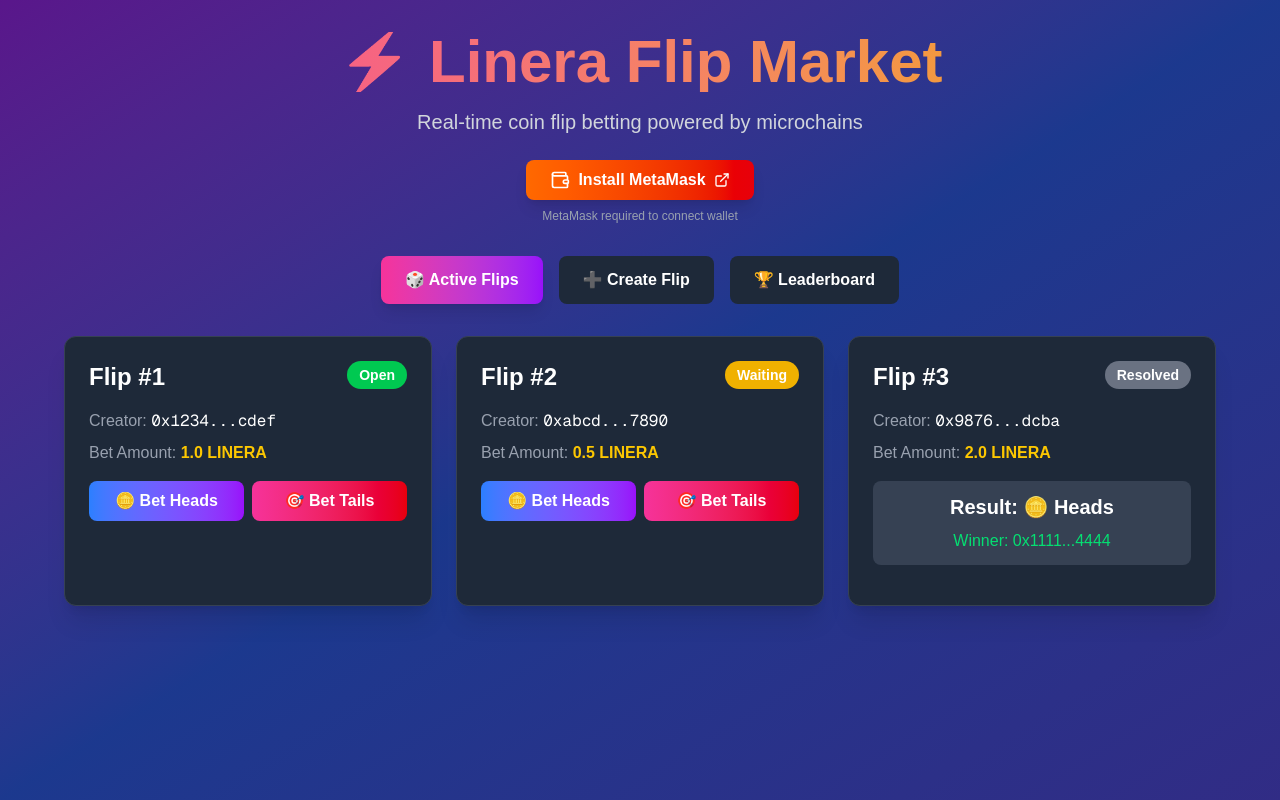
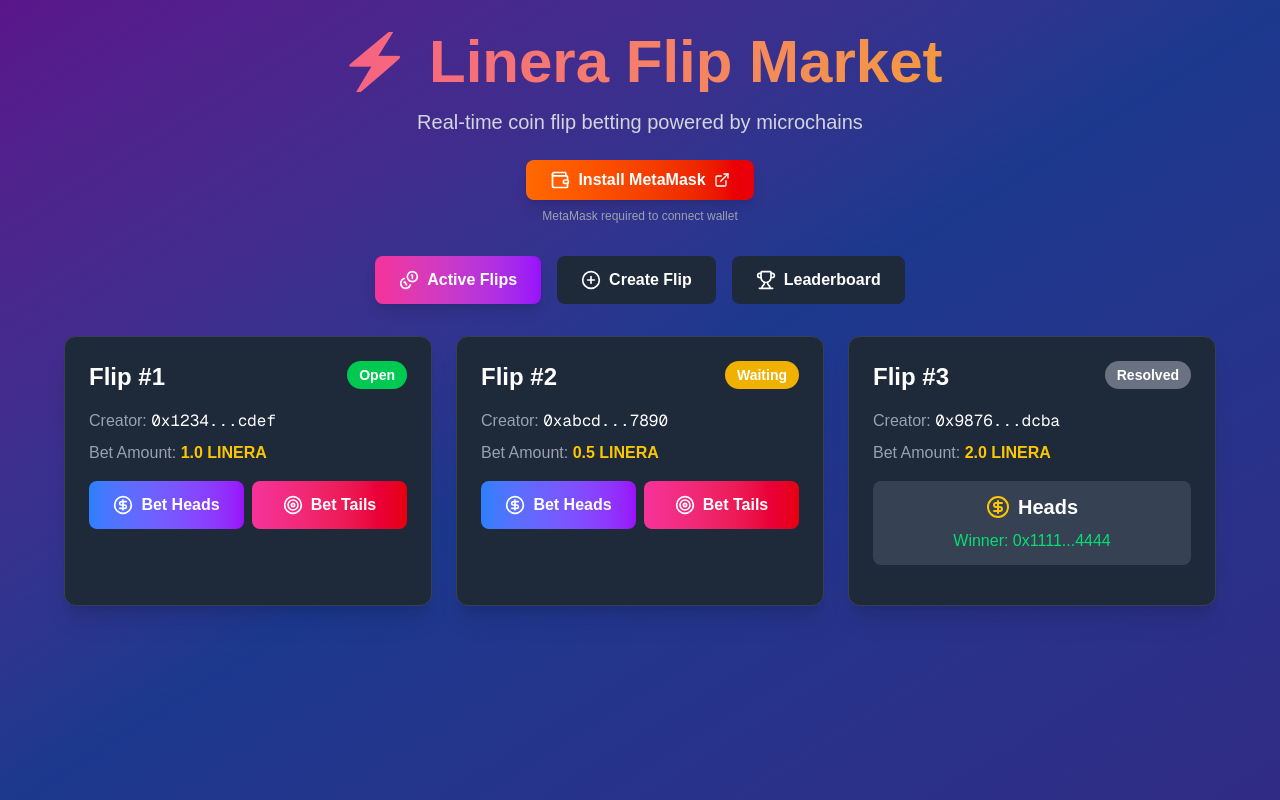
Before and after one commit to AlexD-Great/Linera-flip-market, a Next.js app in the folder web/: page / in a window 1280 px wide. Built offline with nearby package versions, Linux system fonts and the light colour scheme.

Commit message:
Replace emoji with Lucide icons for better UI consistency

```diff
--- a/web/app/page.tsx
+++ b/web/app/page.tsx
@@ -6,7 +6,7 @@ import CreateFlip from '@/components/CreateFlip';
 import Leaderboard from '@/components/Leaderboard';
 import WalletConnect from '@/components/WalletConnect';
 import { useFlipMarketStore } from '@/lib/store';
-import { Loader2 } from 'lucide-react';
+import { Loader2, Coins, PlusCircle, Trophy } from 'lucide-react';
 
 export default function Home() {
   const [activeTab, setActiveTab] = useState('flips');
@@ -32,36 +32,39 @@ export default function Home() {
           </div>
         </header>
 
-        <div className="flex justify-center gap-4 mb-8">
+        <div className="flex justify-center gap-4 mb-8 flex-wrap">
           <button
             onClick={() => setActiveTab('flips')}
-            className={`px-6 py-3 rounded-lg font-semibold transition-all ${
+            className={`px-6 py-3 rounded-lg font-semibold transition-all flex items-center gap-2 ${
               activeTab === 'flips'
                 ? 'bg-gradient-to-r from-pink-500 to-purple-600 shadow-lg'
                 : 'bg-gray-800 hover:bg-gray-700'
             }`}
           >
-            🎲 Active Flips
+            <Coins className="w-5 h-5" />
+            Active Flips
           </button>
           <button
             onClick={() => setActiveTab('create')}
-            className={`px-6 py-3 rounded-lg font-semibold transition-all ${
+            className={`px-6 py-3 rounded-lg font-semibold transition-all flex items-center gap-2 ${
               activeTab === 'create'
                 ? 'bg-gradient-to-r from-pink-500 to-purple-600 shadow-lg'
                 : 'bg-gray-800 hover:bg-gray-700'
             }`}
           >
-            ➕ Create Flip
+            <PlusCircle className="w-5 h-5" />
+            Create Flip
           </button>
           <button
             onClick={() => setActiveTab('leaderboard')}
-            className={`px-6 py-3 rounded-lg font-semibold transition-all ${
+            className={`px-6 py-3 rounded-lg font-semibold transition-all flex items-center gap-2 ${
               activeTab === 'leaderboard'
                 ? 'bg-gradient-to-r from-pink-500 to-purple-600 shadow-lg'
                 : 'bg-gray-800 hover:bg-gray-700'
             }`}
           >
-            🏆 Leaderboard
+            <Trophy className="w-5 h-5" />
+            Leaderboard
           </button>
         </div>
 
--- a/web/components/FlipCard.tsx
+++ b/web/components/FlipCard.tsx
@@ -3,7 +3,7 @@
 import { useFlipMarketStore } from '@/lib/store';
 import { shortenAddress } from '@/lib/utils';
 import { CoinSide, Flip } from '@/lib/types';
-import { Loader2 } from 'lucide-react';
+import { Loader2, CircleDollarSign, Target } from 'lucide-react';
 
 interface FlipCardProps {
   flip: Flip;
@@ -51,9 +51,19 @@ export default function FlipCard({ flip }: FlipCardProps) {
 
       {isResolved && flip.result && (
         <div className="mb-4 p-3 bg-gray-700 rounded-lg">
-          <p className="text-center text-xl font-bold">
-            Result: {flip.result === CoinSide.Heads ? '🪙 Heads' : '🎯 Tails'}
-          </p>
+          <div className="flex items-center justify-center gap-2 text-xl font-bold mb-2">
+            {flip.result === CoinSide.Heads ? (
+              <>
+                <CircleDollarSign className="w-6 h-6 text-yellow-400" />
+                <span>Heads</span>
+              </>
+            ) : (
+              <>
+                <Target className="w-6 h-6 text-red-400" />
+                <span>Tails</span>
+              </>
+            )}
+          </div>
           {flip.winner && (
             <p className="text-center text-green-400 mt-2">
               Winner: {shortenAddress(flip.winner)}
@@ -67,16 +77,30 @@ export default function FlipCard({ flip }: FlipCardProps) {
           <button
             onClick={() => handleBet(CoinSide.Heads)}
             disabled={isLoading}
-            className="flex-1 bg-gradient-to-r from-blue-500 to-purple-600 hover:from-blue-600 hover:to-purple-700 px-4 py-2 rounded-lg font-semibold transition-all disabled:opacity-50 disabled:cursor-not-allowed"
+            className="flex-1 bg-gradient-to-r from-blue-500 to-purple-600 hover:from-blue-600 hover:to-purple-700 px-4 py-3 rounded-lg font-semibold transition-all disabled:opacity-50 disabled:cursor-not-allowed flex items-center justify-center gap-2"
           >
-            {isLoading ? <Loader2 className="w-4 h-4 animate-spin mx-auto" /> : '🪙 Bet Heads'}
+            {isLoading ? (
+              <Loader2 className="w-5 h-5 animate-spin" />
+            ) : (
+              <>
+                <CircleDollarSign className="w-5 h-5" />
+                <span>Bet Heads</span>
+              </>
+            )}
           </button>
           <button
             onClick={() => handleBet(CoinSide.Tails)}
             disabled={isLoading}
-            className="flex-1 bg-gradient-to-r from-pink-500 to-red-600 hover:from-pink-600 hover:to-red-700 px-4 py-2 rounded-lg font-semibold transition-all disabled:opacity-50 disabled:cursor-not-allowed"
+            className="flex-1 bg-gradient-to-r from-pink-500 to-red-600 hover:from-pink-600 hover:to-red-700 px-4 py-3 rounded-lg font-semibold transition-all disabled:opacity-50 disabled:cursor-not-allowed flex items-center justify-center gap-2"
           >
-            {isLoading ? <Loader2 className="w-4 h-4 animate-spin mx-auto" /> : '🎯 Bet Tails'}
+            {isLoading ? (
+              <Loader2 className="w-5 h-5 animate-spin" />
+            ) : (
+              <>
+                <Target className="w-5 h-5" />
+                <span>Bet Tails</span>
+              </>
+            )}
           </button>
         </div>
       )}
```
